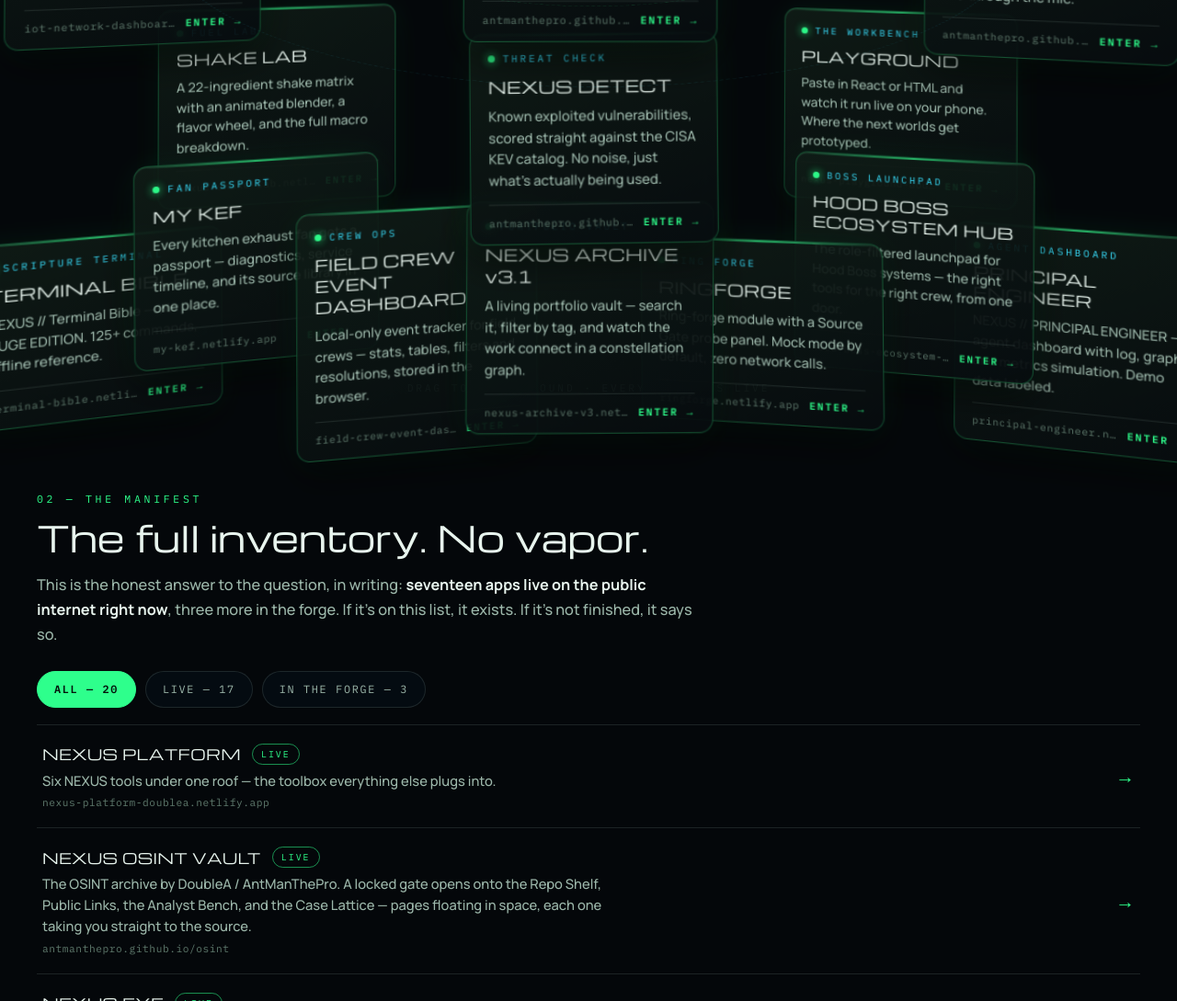
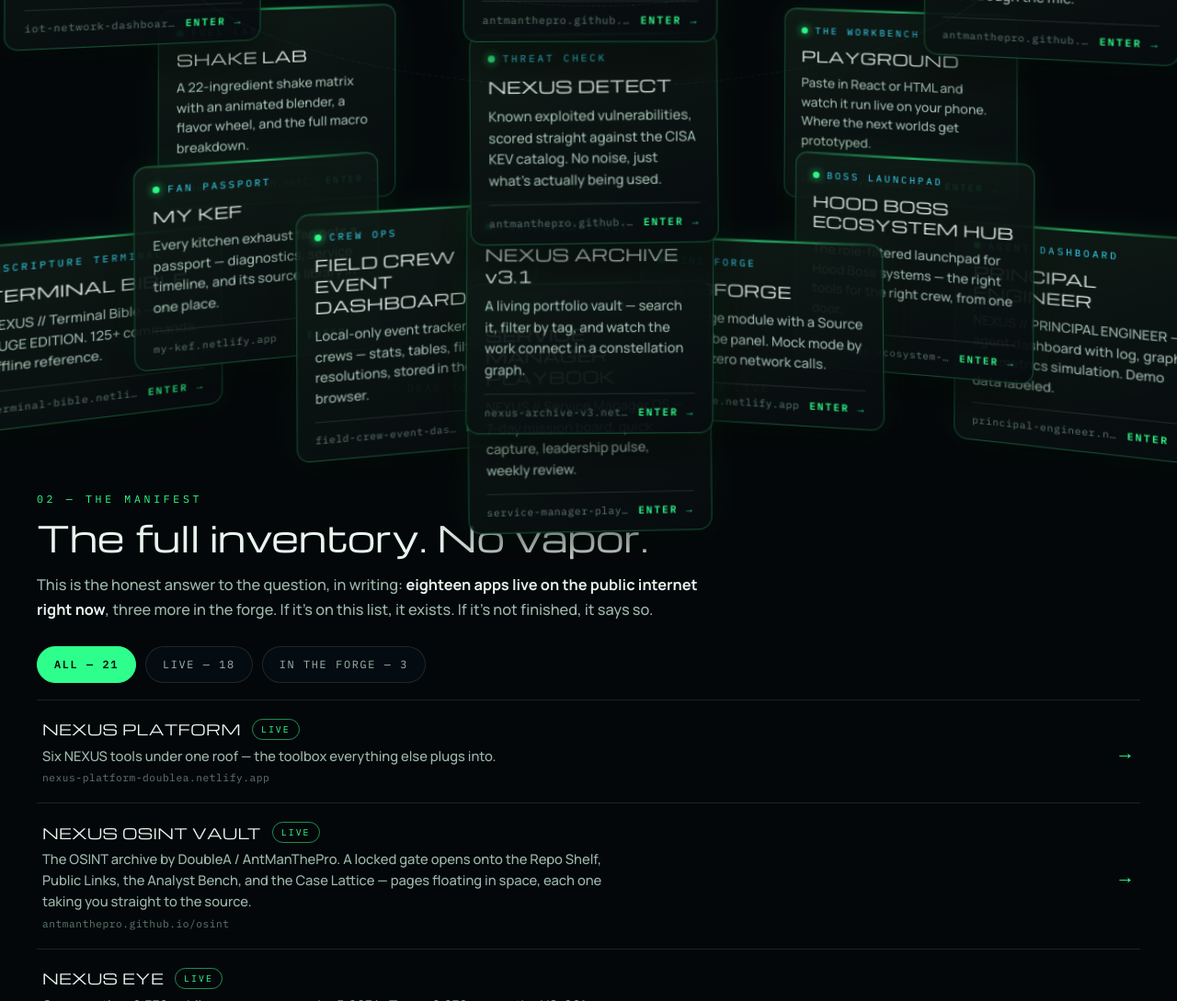
Before and after one commit to AntManThePro/nexus-world-hub, a plain HTML site: page index.html in a window 1280 px wide. Shown: the part 1711-2800 px from the top of the page at 92% size. Drawn offline with nearby package versions, Linux system fonts and the light colour scheme.

Commit message:
NEXUS World Hub — 18 live builds (add Service Manager Playbook tile)

```diff
--- a/index.html
+++ b/index.html
@@ -4,7 +4,7 @@
     <meta charset="utf-8" />
     <meta name="viewport" content="width=device-width, initial-scale=1, viewport-fit=cover" />
     <meta name="color-scheme" content="dark" />
-    <meta name="description" content="mynexus.world — the front door to the NEXUS universe. Seventeen live builds floating in one place: Eye, BLE Radar, Duct As-Built, Fret Trace, My KEF, NEXUS Archive, Hood Boss Ecosystem Hub, and more." />
+    <meta name="description" content="mynexus.world — the front door to the NEXUS universe. Eighteen live builds floating in one place: Eye, BLE Radar, Duct As-Built, Fret Trace, My KEF, NEXUS Archive, Hood Boss Ecosystem Hub, and more." />
     <link rel="icon" href="data:," />
     <title>NEXUS World Hub</title>
     <link rel="preconnect" href="https://fonts.googleapis.com" />
@@ -345,11 +345,11 @@
         <p class="tagline">Every world. One door.</p>
         <p class="lede">
           &ldquo;Do I really even have any apps yet?&rdquo; &mdash; <strong>Yeah, Ant. You do.</strong>
-          Seventeen live builds are floating below, every one of them real, every one of them yours.
+          Eighteen live builds are floating below, every one of them real, every one of them yours.
           Built at night, between shifts, from a phone. <span class="g">It looks like magic because nobody else is doing it. It&rsquo;s just real.</span>
         </p>
         <div class="chips">
-          <span class="chip"><b>17</b>&nbsp; LIVE BUILDS</span>
+          <span class="chip"><b>18</b>&nbsp; LIVE BUILDS</span>
           <span class="chip cy"><b>3</b>&nbsp; IN THE FORGE</span>
           <span class="chip gd"><b>1</b>&nbsp; STOREFRONT &mdash; WARMING UP</span>
         </div>
@@ -531,6 +531,8 @@
               </div></div>
             </a>
 
+            <a class="panel" style="--x:0px;--y:540px;--z:60px;--ry:0deg;--d:-2.2s;--dur:7.4s" href="https://service-manager-playbook.netlify.app/" target="_blank" rel="noopener" aria-label="Open Service Manager Playbook in a new tab"><div class="float"><div class="card"><div class="tag"><span class="dot"></span>SERVICE MANAGER</div><h3>SERVICE MANAGER PLAYBOOK</h3><p>NEXUS // Service Manager OS — 7-day mission board, quick capture, leadership pulse, weekly review.</p><div class="foot"><span class="host">service-manager-playbook.netlify.app</span><span class="go">ENTER &rarr;</span></div></div></div></a>
+
           </div>
         </div>
         <p class="stage-hint">Drag to look around &middot; Every panel is live</p>
@@ -541,12 +543,12 @@
         <div class="sec-head">
           <p class="sec-tag">02 &mdash; The Manifest</p>
           <h2>The full inventory. No vapor.</h2>
-          <p class="sec-sub">This is the honest answer to the question, in writing: <strong>seventeen apps live on the public internet right now</strong>, three more in the forge. If it&rsquo;s on this list, it exists. If it&rsquo;s not finished, it says so.</p>
+          <p class="sec-sub">This is the honest answer to the question, in writing: <strong>eighteen apps live on the public internet right now</strong>, three more in the forge. If it&rsquo;s on this list, it exists. If it&rsquo;s not finished, it says so.</p>
         </div>
 
         <div class="filters" role="group" aria-label="Filter the manifest">
-          <button class="fbtn" type="button" data-filter="all" aria-pressed="true">ALL &mdash; 20</button>
-          <button class="fbtn" type="button" data-filter="live" aria-pressed="false">LIVE &mdash; 17</button>
+          <button class="fbtn" type="button" data-filter="all" aria-pressed="true">ALL &mdash; 21</button>
+          <button class="fbtn" type="button" data-filter="live" aria-pressed="false">LIVE &mdash; 18</button>
           <button class="fbtn" type="button" data-filter="forge" aria-pressed="false">IN THE FORGE &mdash; 3</button>
         </div>
 
@@ -653,6 +655,7 @@
             <span class="mhost">principal-engineer.netlify.app</span>
             <span class="marrow" aria-hidden="true">&rarr;</span>
           </a>
+          <a class="mrow" data-status="live" href="https://service-manager-playbook.netlify.app/" target="_blank" rel="noopener"><span class="mname">Service Manager Playbook <span class="status">Live</span></span><span class="mdesc">NEXUS // Service Manager OS — 7-day mission board, quick capture, leadership pulse, and weekly review.</span><span class="mhost">service-manager-playbook.netlify.app</span><span class="marrow" aria-hidden="true">&rarr;</span></a>
           <div class="mrow" data-status="forge">
             <span class="mname">PITLINE AI <span class="status proto">Prototype</span></span>
             <span class="mdesc">Customer-first auto repair: &ldquo;Know what&rsquo;s wrong. Know what happens next.&rdquo; Plain-language diagnosis, evidence before recommendations, approval before added work. Prototype case room and pilot deck built; pilot-before-lease.</span>
```
